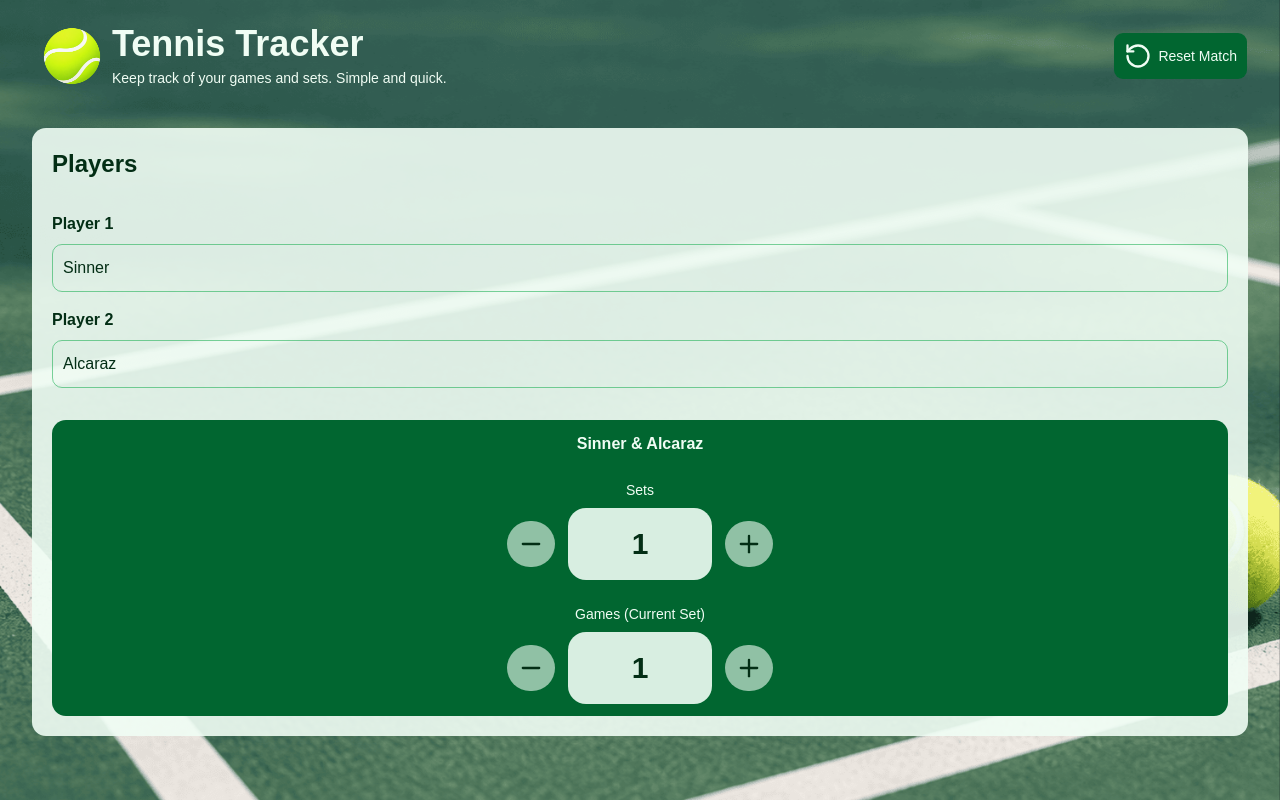
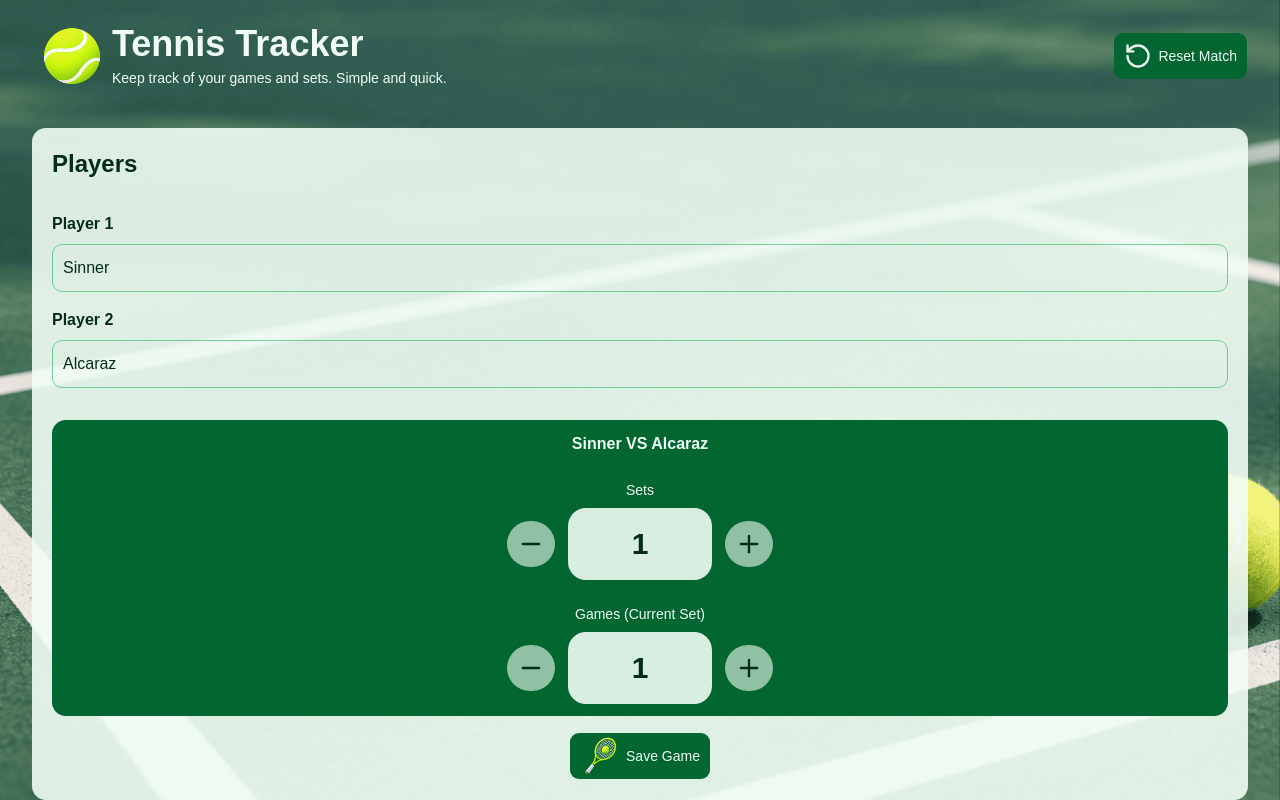
Before and after one commit to HashirBaig/tennis-tracker, a React (Vite) app: page / in a window 1280 px wide. Built offline with nearby package versions, Linux system fonts and the light colour scheme.

Commit message:
added save game button

```diff
--- a/src/App.css
+++ b/src/App.css
@@ -8,6 +8,20 @@
   background-position: center;
   background-repeat: no-repeat;
   background-attachment: fixed;
+
+  overflow-x: hidden;
+  overflow-y: scroll;
+
+  /* Firefox */
+  scrollbar-width: none;
+
+  /* IE / old Edge */
+  -ms-overflow-style: none;
+}
+
+/* Chrome, Safari, Edge */
+.app::-webkit-scrollbar {
+  display: none;
 }
 
 @media only screen and (max-width: 600px) {
--- a/src/App.tsx
+++ b/src/App.tsx
@@ -8,7 +8,7 @@
 function App() {
   return (
     <div className="app">
-      <div className="absolute top-0 left-0 min-w-screen min-h-screen">
+      <div className="absolute top-0 left-0 min-h-screen w-full">
         <Routes>
           <Route path="/" element={<LandingPage />} />
         </Routes>
--- a/src/pages/LandingPage.tsx
+++ b/src/pages/LandingPage.tsx
@@ -2,6 +2,7 @@
 
 import Wrapper from "@/components/Wrapper";
 import Hero from "@/components/Hero";
+import RacketLogo from "@/assets/racket_logo.png";
 
 import { Input } from "../components/ui/input";
 import { Label } from "../components/ui/label";
@@ -96,7 +97,7 @@
           {formData?.player_1 && formData?.player_2 && (
             <div className="w-full mt-8 bg-green-800 rounded-xl space-y-6 p-3">
               <h1 className="text-center text-green-50 font-extrabold">
-                {`${formData?.player_1} & ${formData?.player_2}`}
+                {`${formData?.player_1} VS ${formData?.player_2}`}
               </h1>
 
               <div className="space-y-2">
@@ -152,6 +153,13 @@
               </div>
             </div>
           )}
+
+          <div className="flex items-center justify-center">
+            <Button>
+              <img src={RacketLogo} alt="ball logo" className="w-10 h-auto" />
+              <span>Save Game</span>
+            </Button>
+          </div>
         </form>
       </div>
     </Wrapper>
```
